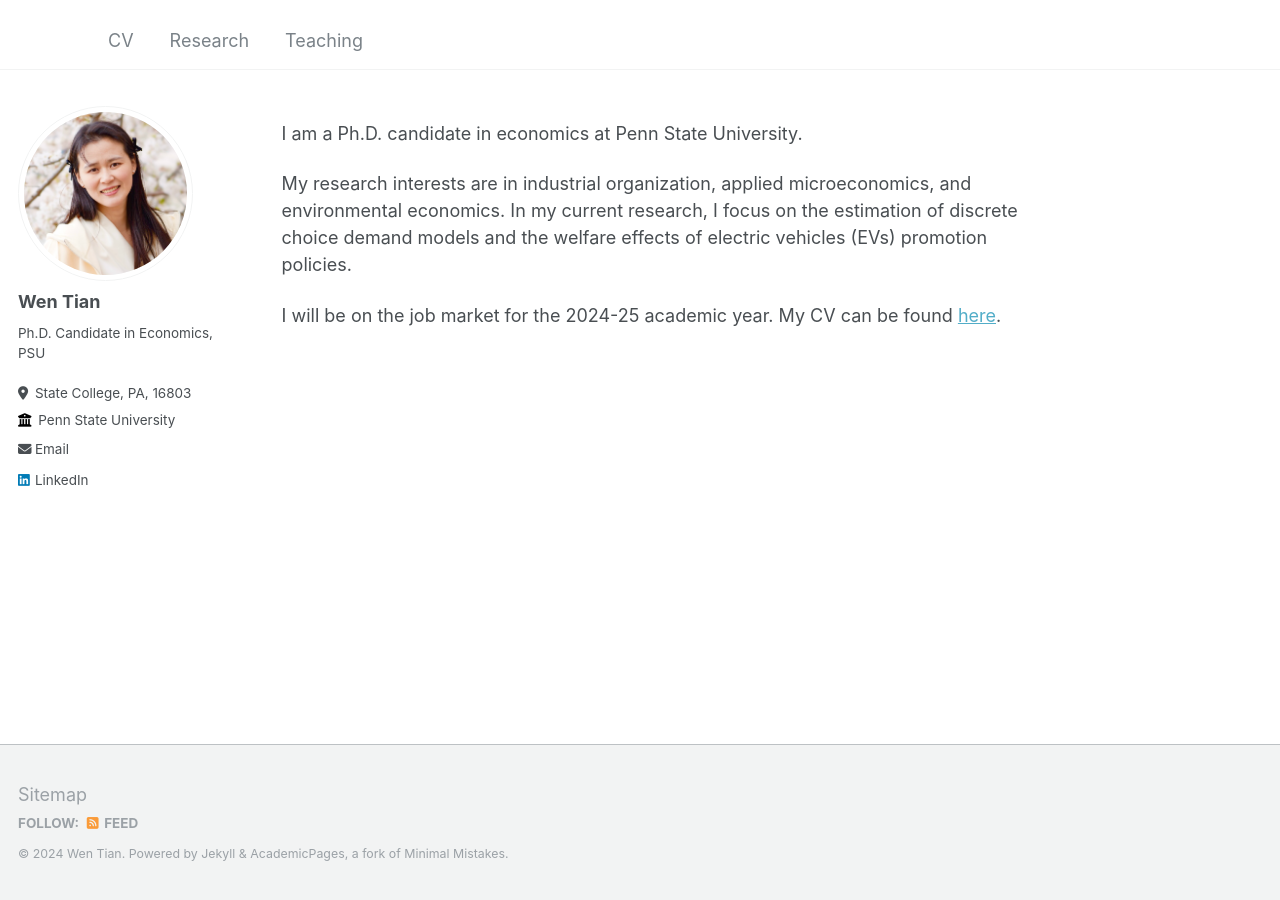
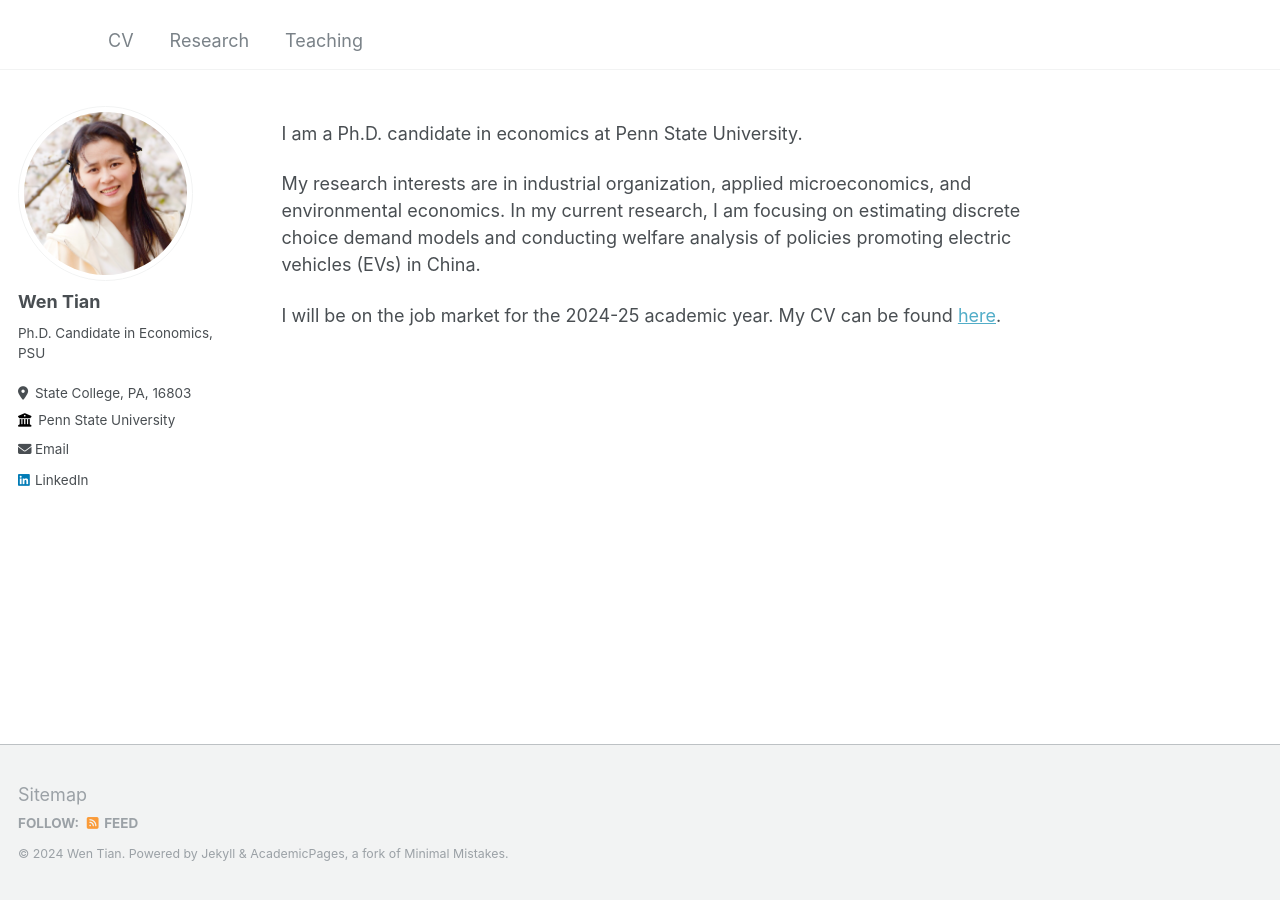
Before and after one commit to Wendy-WenTian/Wendy-WenTian.github.io, a Jekyll site: the page built from _pages/about.md, in a window 1280 px wide. Built offline with Jekyll 4.4.1, drawn with Linux system fonts in a browser that asks for light colours.

Commit message:
Update about.md

```diff
--- a/_pages/about.md
+++ b/_pages/about.md
@@ -10,7 +10,7 @@ I am a Ph.D. candidate in economics at Penn State University.
 
 <!-- I received my M.Phil. in economics from CUHK, Hong Kong in 2024, and my B.A. in economics from Fudan University, China in 2016. -->
 
-My research interests are in industrial organization, applied microeconomics, and environmental economics. In my current research, I focus on the estimation of discrete choice demand models and the welfare effects of electric vehicles (EVs) promotion policies.
+My research interests are in industrial organization, applied microeconomics, and environmental economics. In my current research, I am focusing on estimating discrete choice demand models and conducting welfare analysis of policies promoting electric vehicles (EVs) in China.
 
 I will be on the job market for the 2024-25 academic year. My CV can be found [here](https://wendy-wentian.github.io/files/Wen_Tian_PSU_CV.pdf).
 
```
